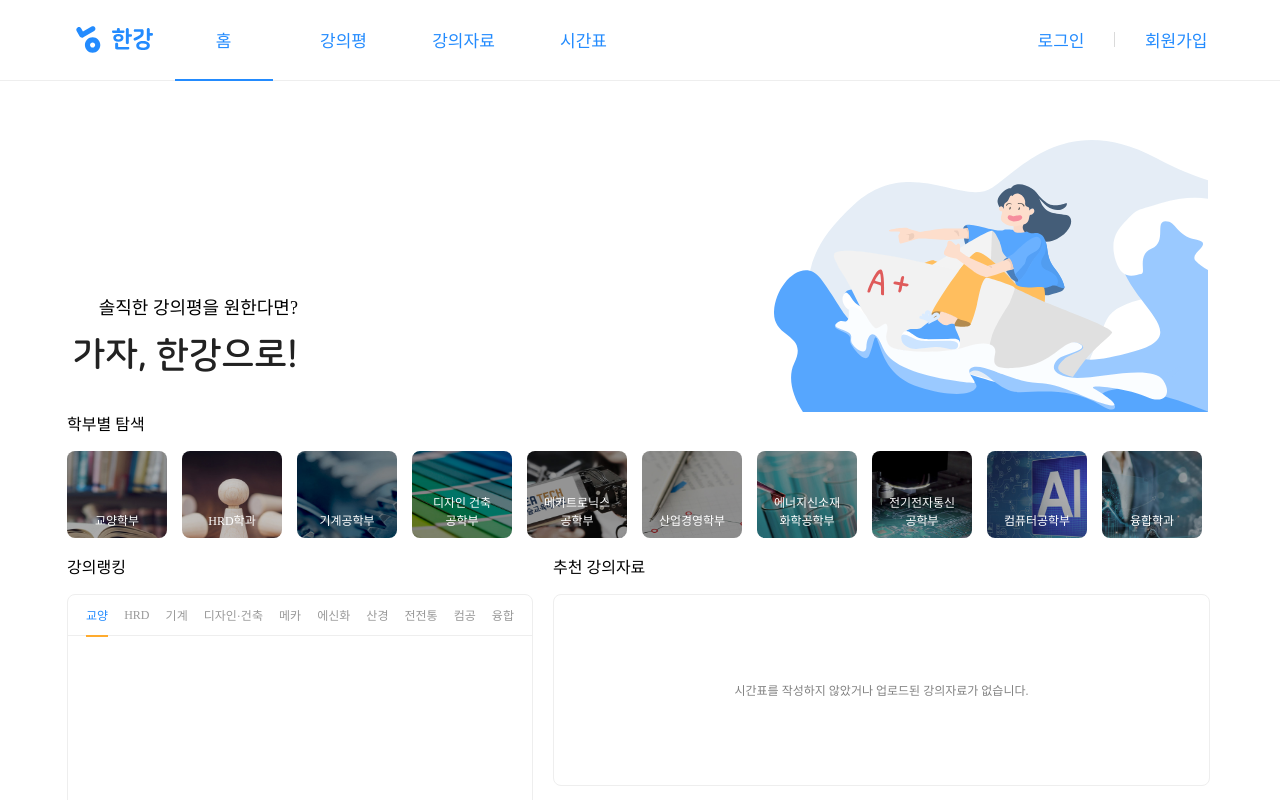
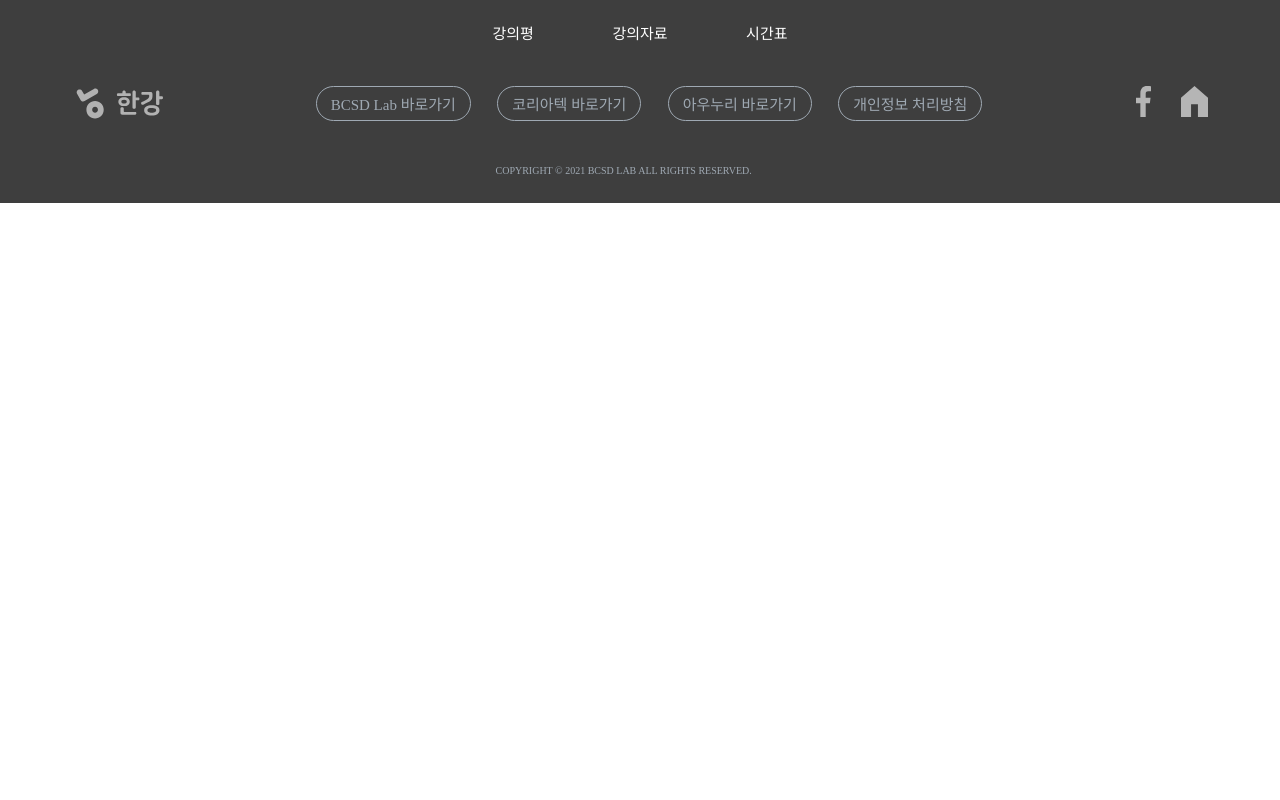
Before and after one commit to HAEROOL/HangangMainPage, a React (Create React App) app: page / in a window 1280 px wide. Shown: the top 800 px of the page. Built offline with nearby package versions, Linux system fonts and the light colour scheme; the HTML template or start-up script is replaced by a standard one; a web font is replaced by a local one.

Commit message:
feat : Add mobile footer

```diff
--- a/src/App.js
+++ b/src/App.js
@@ -19,8 +19,8 @@ const TotalPage = styled.div`
 function App() {
   return (
       <TotalPage>
-        <Banner/>
-        <MainPage/>
+        {/* <Banner/> */}
+        {/* <MainPage/> */}
         <MainPageFooter/>
       </TotalPage>
 
--- a/src/component/Footer/MainPageFooter.js
+++ b/src/component/Footer/MainPageFooter.js
@@ -1,16 +1,26 @@
-import React from 'react'
+import React, { useState } from 'react'
 import {ReactComponent as HangangFooterLogo} from '../../assets/images/footer/HangangLogo_gray.svg'
 import {ReactComponent as FacebookLogo} from '../../assets/images/footer/FacebookLogo.svg'
 import {ReactComponent as HomeLogo} from '../../assets/images/footer/HomeLogo.svg'
-import { CopyRight, FooterContentsWrapper, FooterMenu, FooterMenuWrapper, HangangMenu, HangangMenuWrapper, Logos, LogosMenuContainer, MainPageFooterWrapper } from './MainPageFooterStyle'
+import { MobileMenuWrapper,MenuWrapper, CopyRight, FooterContentsWrapper, FooterMenu, FooterMenuWrapper, HangangMenu, HangangMenuWrapper, Logos, LogosMenuContainer, MainPageFooterWrapper } from './MainPageFooterStyle'
 const hangangMenuList = ['강의평','강의자료','시간표']
+const hangangMobileMenuList = ['홈','강의평','강의자료','시간표','마이페이지']
 const footerMenuList = ['BCSD Lab 바로가기','코리아텍 바로가기','아우누리 바로가기','개인정보 처리방침']
 function MainPageFooter(){
+    const [nowMenu,setMenu] = useState(0)
+    const ClickMenu = (e) =>{
+        setMenu(hangangMobileMenuList.indexOf(e.target.textContent))
+    }
     return (
         <MainPageFooterWrapper>
             <FooterContentsWrapper>
                 <HangangMenuWrapper>
-                    {hangangMenuList.map((menu, index) => <HangangMenu key={index}>{menu}</HangangMenu>)}
+                    <MenuWrapper>
+                        {hangangMenuList.map((menu, index) => <HangangMenu key={index}>{menu}</HangangMenu>)}
+                    </MenuWrapper>
+                    <MobileMenuWrapper>
+                        {hangangMobileMenuList.map((menu, index) => <HangangMenu key={index} isClicked={nowMenu===hangangMobileMenuList.indexOf(menu)?true:false} onClick={(e)=>ClickMenu(e)}>{menu}</HangangMenu>)}
+                    </MobileMenuWrapper>
                 </HangangMenuWrapper>
                 <LogosMenuContainer>
                     <HangangFooterLogo/>
--- a/src/component/Footer/MainPageFooterStyle.js
+++ b/src/component/Footer/MainPageFooterStyle.js
@@ -30,7 +30,26 @@ export const HangangMenuWrapper = styled.div`
     align-items : center;
     @media screen and (max-width : 574px){
         width : 100%;
+        height : 100%;
         justify-content : space-around;
+    }
+`
+export const MenuWrapper = styled.div`
+    width : 295px;
+    display : flex;
+    justify-content : space-between;
+    align-items : center;
+    @media screen and (max-width : 574px){
+        display : None;
+    }
+`
+export const MobileMenuWrapper = styled.div`
+    display : None;
+    @media screen and (max-width : 574px){
+        display : flex;
+        width : 100%;
+        height : 100%;
+        justify-content : space-between;
     }
 `
 export const HangangMenu = styled.a`
@@ -38,7 +57,14 @@ export const HangangMenu = styled.a`
     font-size : 15px;
     cursor : pointer;
     @media screen and (max-width : 574px){
-        color : black;
+        display : flex;
+        height : 100%;
+        width : 18%;
+        align-items : center;
+        margin-bottom : ${props => props.isClicked?'2px':''};
+        border-top : ${props => props.isClicked?'#238bfe 2px solid':''};
+        color : ${props => props.isClicked?'#238bfe':'#999999'};
+        font-size: 11px;
     }
 `
 
```
